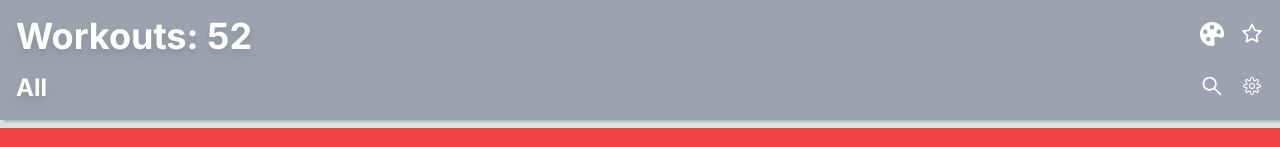
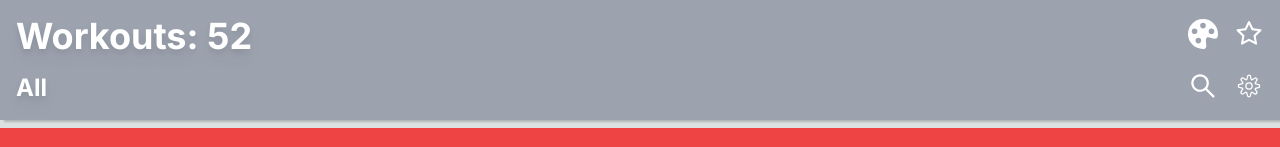
Before and after one commit to Lewisjohnward/tabata-timer, a Next.js app: page / in a window 1280 px wide. Shown: the top 147 px of the page. Built offline with nearby package versions, Linux system fonts and the light colour scheme.

Commit message:
changed icon size

```diff
--- a/src/app/components/home.tsx
+++ b/src/app/components/home.tsx
@@ -66,7 +66,7 @@ const Header = () => {
                     All
                 </h2>
             </div>
-            <div className="grid grid-cols-2 gap-4 text-2xl">
+            <div className="grid grid-cols-2 gap-4 text-3xl">
                 {IconArr.map(d => (
                     <button>
                         {d}
```
